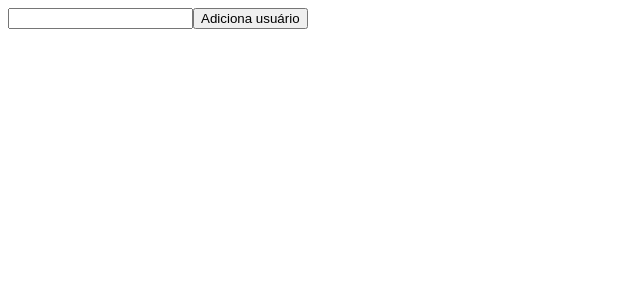
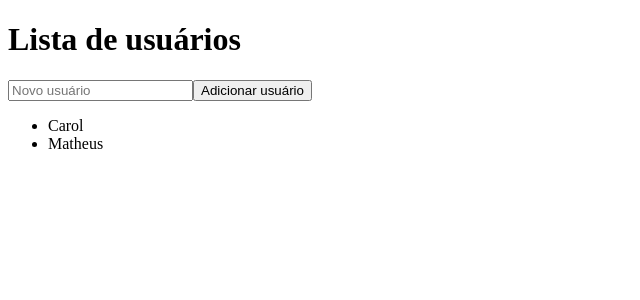
Before and after one commit to Matheus-Pazinati/ignite-exercises, a React (Vite) app in the folder unit-testing-jest/: page / in a window 1280 px wide. Shown: the top 300 px of the page, without its empty margins (0-640 px from the left). Built offline with nearby package versions, Linux system fonts and the light colour scheme.

Commit message:
Cria teste para verificar se o componente está inserindo um novo usuario ao clicar no botao

```diff
--- a/unit-testing-jest/src/components/List/index.tsx
+++ b/unit-testing-jest/src/components/List/index.tsx
@@ -1,19 +1,20 @@
 import { useState } from "react"
 
 export function List() {
-  const [users, setUsers] = useState<string[]>([])
+  const [users, setUsers] = useState<string[]>(["Carol", "Matheus"])
   const [newUser, setNewUser] = useState('')
 
   function handleAddNewUser() {
     setUsers( state => [...state, newUser])
-    setNewUser('')
   }
+
   return (
     <div>
-      <input type="text" value={newUser} onChange={(event) => {
-        setNewUser(event.target.value)
+      <h1>Lista de usuários</h1>
+      <input placeholder="Novo usuário" type="text" value={newUser} onChange={(event) => {
+        return setNewUser(event.target.value)
       }} />
-      <button onClick={handleAddNewUser}>Adiciona usuário</button>
+      <button onClick={handleAddNewUser}>Adicionar usuário</button>
       <ul>
         {users.map((user) => (
           <li key={user}>{user}</li>
```
Also changed, not shown: 1 other file (tests, documents, lock files or other folders).
